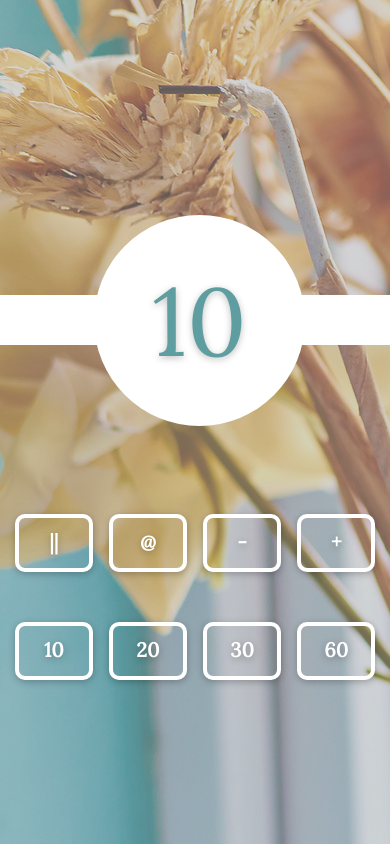
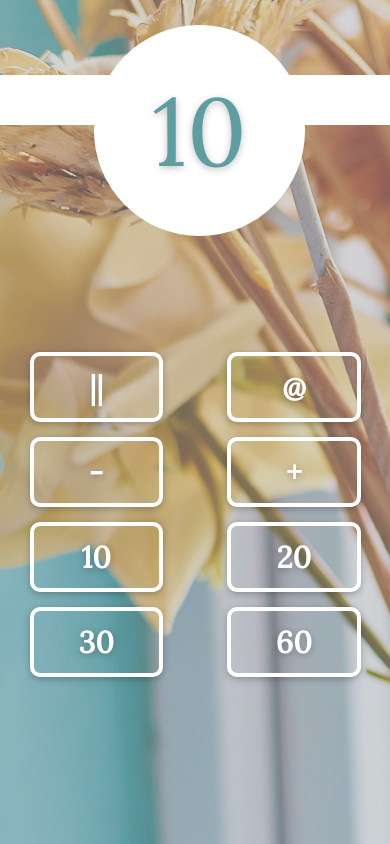
Before and after one commit to Z4CHx/palmodoro-clock-app-freeCodeCamp, a plain HTML site: page index.html in a window 390 px wide. Drawn offline with nearby package versions, Linux system fonts and the light colour scheme.

Commit message:
all element spacing in mobile and desktop
- bug tablet landscape needs adjustment

```diff
--- a/css/main.css
+++ b/css/main.css
@@ -139,7 +139,7 @@ body {
 
 #countdown {
     position: absolute;
-    top: -80px;
+    top: -100px;
     left: calc(50% - 12vh);
     width: 25vh;
     height: 25vh;
@@ -157,7 +157,7 @@ body {
     position: absolute;
     height: 25px;
     width: 100%;
-    top: 295px;
+    top: 275px;
     background-color: white;
     z-index: -1;
     -webkit-transition: .25s;
@@ -183,8 +183,6 @@ body {
     display: inline-block;
     font-size: 36px;
     padding:25px;
-    max-width: 50px;
-    max-height: 50px;
     border-radius: 20px;
     margin: 20px 10px 0 10px;
     border: 4px solid white;
@@ -215,7 +213,7 @@ body {
 
 
 
-@media only screen and (max-width: 500px) {
+@media only screen and (max-width: 768px) {
 
 
     body {
@@ -251,15 +249,15 @@ body {
     display: -webkit-box;
     display: -ms-flexbox;
     display: flex;
-
     width: 100%;
     margin: 0 0 0 0;
     text-align: center;
 }
 
 #countdown {
+    display: block;
     position: absolute;
-    top: -80px;
+    top: -50px;
     left: calc(50% - 12vh);
     width: 25vh;
     height: 25vh;
@@ -277,7 +275,7 @@ body {
     position: absolute;
     height: 50px;
     width: 100%;
-    top: 295px;
+    top: 75px;
     background-color: white;
     z-index: -1;
     -webkit-transition: .25s;
@@ -286,28 +284,27 @@ body {
 }
 
 #all-btns-group {
-
     display: -webkit-box;
-
     display: -ms-flexbox;
 
     display: flex;
     margin: 0 auto;
-    padding-top: 350px;
-    width: 95%;
+    padding-top: 200px;
+    width: 90%;
 }
 
 .btn {
     display: inline-block;
-    font-size: 20px;
-    height: 30px;
+    font-size: 30px;
+    width: 100%;
+    height: auto;
     padding: 10px;
     margin: 0;
     border-radius: 10px;
     border: 4px solid white;
     -ms-flex-preferred-size: 25%;
-    flex-basis: 25%;
-    margin: 25px 5px 25px 5px;
+    flex-basis: 30%;
+    margin: 0 10px 15px 10px;
 
     -webkit-transition: .15s;
     transition: .15s;
```
